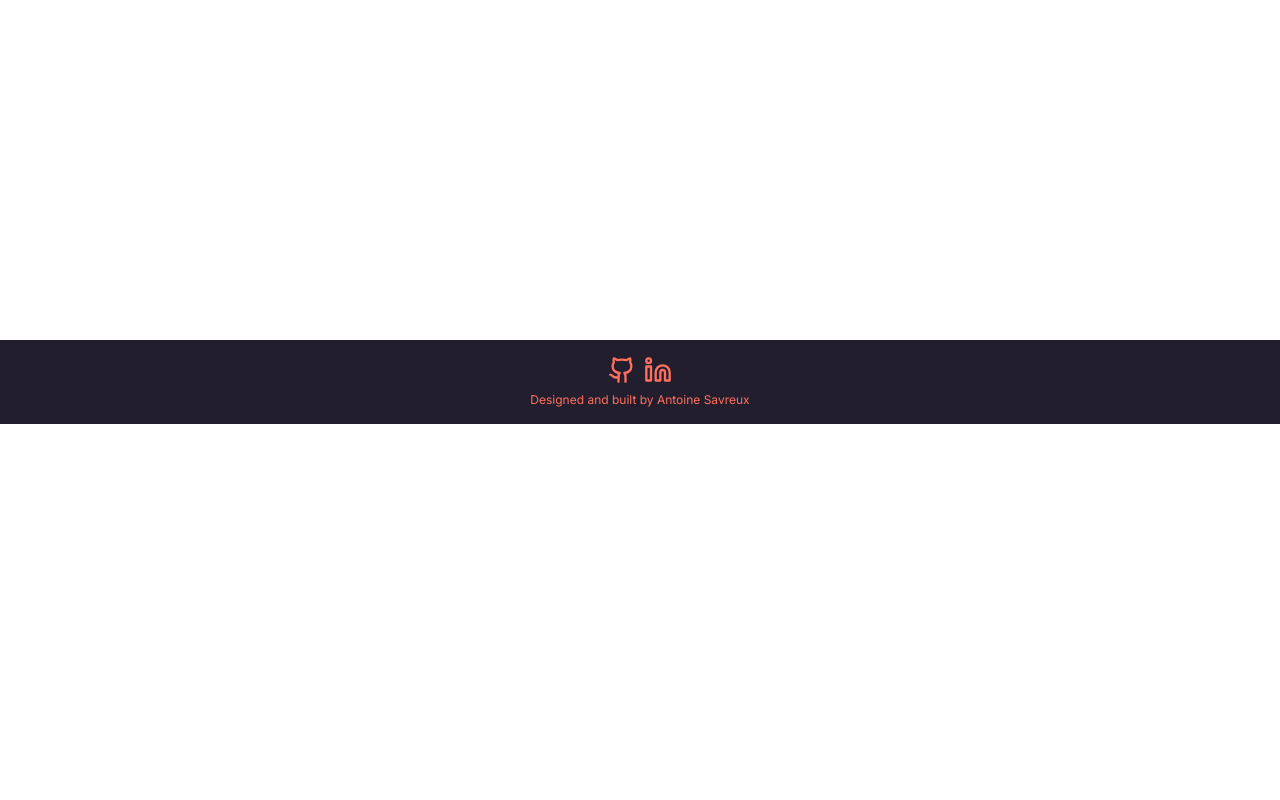
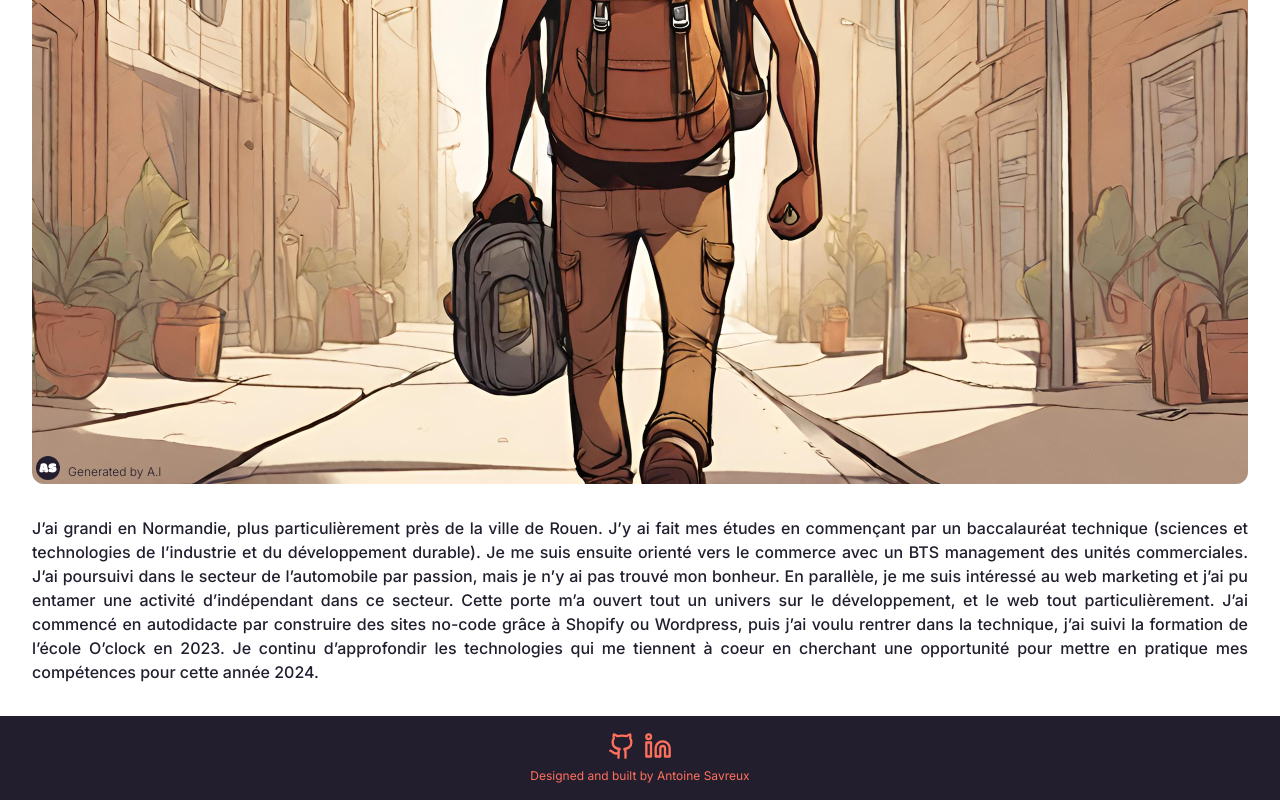
Before and after one commit to Antoine-Savreux/portfolio, a Next.js app: page /about in a window 1280 px wide. Shown: the part 551-1351 px from the top of the page. Before the commit the page ends 975 px from the top, so only its background shows below. Built offline with nearby package versions, Linux system fonts and the light colour scheme.

Commit message:
feat/aboutpage created about page

```diff
--- a/src/app/about/page.tsx
+++ b/src/app/about/page.tsx
@@ -1,12 +1,45 @@
 import TitleTextSection from "@/components/TitleTextSection";
+import Title from "@/components/Title";
+import Image from "next/image";
+import aboutIllustration from "@/../public/images/about-illustration.jpg";
+import logoDark from "@/../public/images/logo-dark.svg";
+import { log } from "console";
 
 export default function AboutPage() {
   return (
     <main className="min-h-full flex flex-col items-center p-8 space-y-8">
-      <TitleTextSection
-        title="Mon parcours"
-        text="J’ai grandi en Normandie, plus particulièrement près de la ville de Rouen. J’y ai fait mes études en commençant par un baccalauréat technique (sciences et technologies de l’industrie et du développement durable). Je me suis ensuite orienté vers le commerce avec un BTS management des unités commerciales. J’ai poursuivi dans le secteur de l’automobile par passion, mais je n’y ai pas trouvé mon bonheur. En parallèle, je me suis intéressé au web marketing et j’ai pu entamer une activité d’indépendant dans ce secteur. Cette porte m’a ouvert tout un univers sur le développement, et le web tout particulièrement. J’ai commencé en autodidacte par construire des sites no-code grâce à Shopify ou Wordpress, puis j’ai voulu rentrer dans la technique, j’ai suivi la formation de l’école O’clock en 2023. Je continu d’approfondir les technologies qui me tiennent à coeur en cherchant une opportunité pour mettre en pratique mes compétences pour cette année 2024."
-      />
+      <Title title="Mon parcours" />
+      <div className="relative">
+        <Image
+          className="rounded-xl"
+          src={aboutIllustration}
+          alt="illustration. a guy walking with his backpack"
+        />
+        <Image
+          className="absolute bottom-1 left-1 w-6 h-6"
+          src={logoDark}
+          alt="logo with AS caps letters"
+        />
+        <span className="absolute bottom-1 left-9 text-secondary text-xs font-light">
+          Generated by A.I
+        </span>
+      </div>
+      <p className="text-base text-justify font-medium text-secondary">
+        J’ai grandi en Normandie, plus particulièrement près de la ville de
+        Rouen. J’y ai fait mes études en commençant par un baccalauréat
+        technique (sciences et technologies de l’industrie et du développement
+        durable). Je me suis ensuite orienté vers le commerce avec un BTS
+        management des unités commerciales. J’ai poursuivi dans le secteur de
+        l’automobile par passion, mais je n’y ai pas trouvé mon bonheur. En
+        parallèle, je me suis intéressé au web marketing et j’ai pu entamer une
+        activité d’indépendant dans ce secteur. Cette porte m’a ouvert tout un
+        univers sur le développement, et le web tout particulièrement. J’ai
+        commencé en autodidacte par construire des sites no-code grâce à Shopify
+        ou Wordpress, puis j’ai voulu rentrer dans la technique, j’ai suivi la
+        formation de l’école O’clock en 2023. Je continu d’approfondir les
+        technologies qui me tiennent à coeur en cherchant une opportunité pour
+        mettre en pratique mes compétences pour cette année 2024.
+      </p>
     </main>
   );
 }
--- a/src/components/Title.tsx
+++ b/src/components/Title.tsx
@@ -2,7 +2,7 @@ import { ArrowRightCircle } from "lucide-react";
 
 export default function Title({ title }: { title: string }) {
   return (
-    <div className="flex items-center space-x-2 justify-start w-full">
+    <div className="flex items-center space-x-2 justify-start w-full text-nowrap">
       <ArrowRightCircle size={34} className="text-secondary" />
       <h1 className="text-5xl font-bold text-secondary">{title}</h1>
     </div>
```
Also changed, not shown: public/images/about-illustration.jpg (added), public/images/logo-dark.svg (added).
